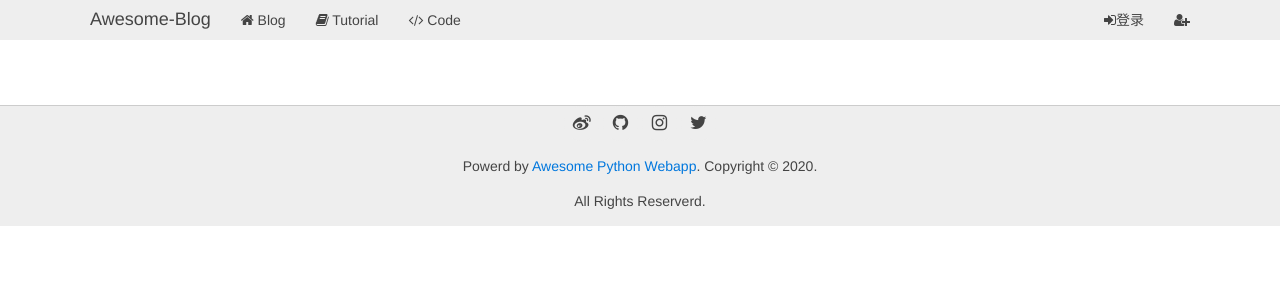
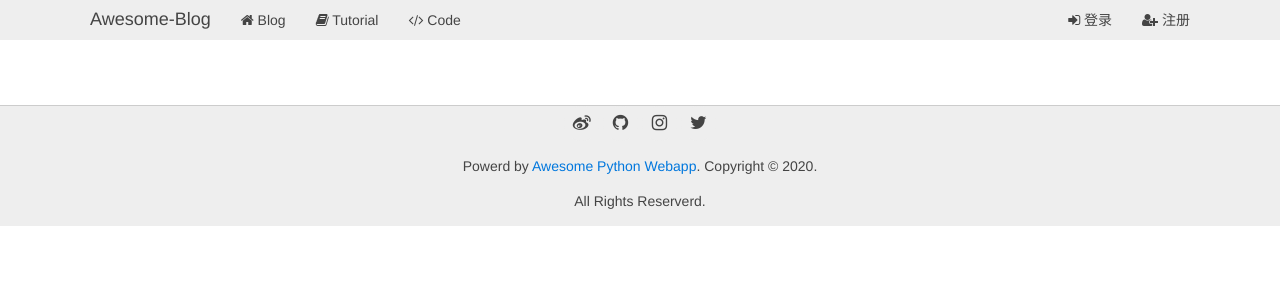
Before and after one commit to huameicc/awesome-python3-webapp, a Python web app: template www/templates/__base__.html in a window 1280 px wide. Shown: the top 300 px of the page. Run offline with Jinja, Linux system fonts and the light colour scheme; the template is opened without the code that fills it, so the values that code supplies are empty.

Commit message:
add icon.

```diff
--- a/www/templates/__base__.html
+++ b/www/templates/__base__.html
@@ -2,6 +2,19 @@
 <html>
 <head>
   <meta charset="utf-8">
+  <!--<link rel="icon" sizes="any" href="/static/img/icon.svg">
+  <link rel="shortcut icon" href="/static/img/favicon.ico" type="image/x-icon">-->
+  <!-- RealFaviconGenerator -->
+  <link rel="apple-touch-icon" sizes="180x180" href="/static/icon/apple-touch-icon.png">
+  <link rel="icon" type="image/png" sizes="32x32" href="/static/icon/favicon-32x32.png">
+  <link rel="icon" type="image/png" sizes="16x16" href="/static/icon/favicon-16x16.png">
+  <link rel="manifest" href="/static/icon/site.webmanifest">
+  <link rel="mask-icon" href="/static/icon/safari-pinned-tab.svg" color="#e9967a">
+  <link rel="shortcut icon" href="/static/icon/favicon.ico">
+  <meta name="msapplication-TileColor" content="#da532c">
+  <meta name="msapplication-config" content="/static/icon/browserconfig.xml">
+  <meta name="theme-color" content="#ffffff">
+  <!-- -->
   {% block meta %}{% endblock %}
   <title>{% block title %} this is title {% endblock %}</title>
   <link rel="stylesheet" href="/static/css/uikit.min.css">
@@ -30,8 +43,8 @@
             </div>
           </li>
           {% else %}
-          <li><a href="/signin"><i class="uk-icon-sign-in"></i>登录</a></li>
-          <li><a href="/signup"><i class="uk-icon-user-plus"></i></a></li>
+          <li><a href="/signin"><i class="uk-icon-sign-in"></i> 登录</a></li>
+          <li><a href="/signup"><i class="uk-icon-user-plus"></i> 注册</a></li>
           {% endif %}
         </nav>
       </div>
```
Also changed, not shown: www/static/icon/browserconfig.xml (added, +9 -0 lines), www/static/icon/android-chrome-192x192.png (added), www/static/icon/android-chrome-512x512.png (added), www/static/icon/apple-touch-icon.png (added), www/static/icon/favicon-16x16.png (added), www/static/icon/favicon-32x32.png (added), www/static/icon/favicon.ico (added), www/static/icon/mstile-150x150.png (added), www/static/icon/safari-pinned-tab.svg (added), www/static/icon/site.webmanifest (added), www/static/img/favicon_test.ico (added), www/static/img/icon_test.png (added).
